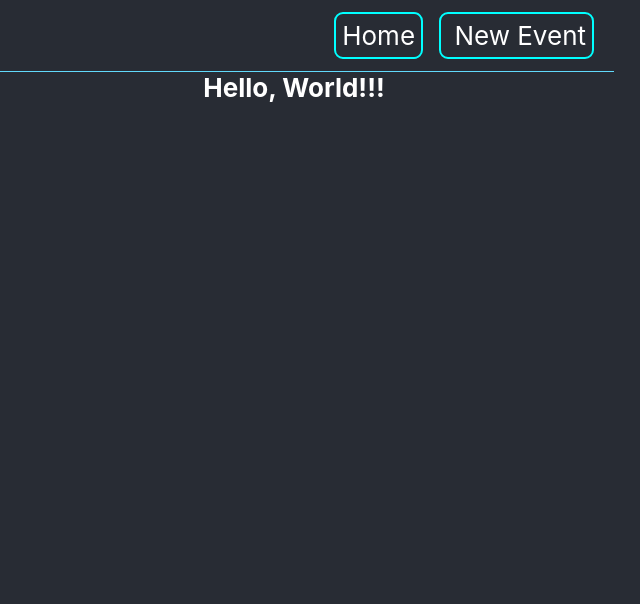
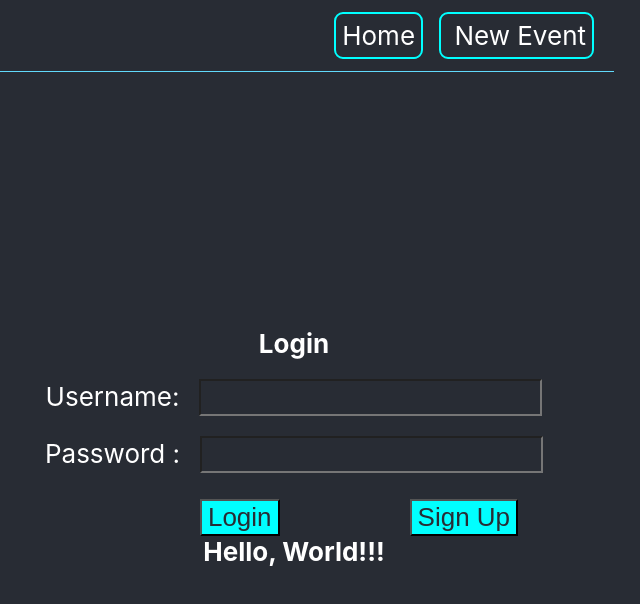
Before and after one commit to Yafet2557/Event-Planner, a React (Create React App) app in the folder frontend/: page / in a window 1280 px wide. Shown: the top 604 px of the page, without its empty margins (346-986 px from the left). Built offline with nearby package versions, Linux system fonts and the light colour scheme; no server answers.

Commit message:
imported login.

```diff
--- a/frontend/src/App.js
+++ b/frontend/src/App.js
@@ -2,12 +2,13 @@ import React from 'react';
 import HelloWorld from './HelloWorld';
 import Navbar from './navbar';
 import './index';
-
+import Login from './login';
 
 function App() {
   return (
     <div>
       <Navbar/>
+      <Login />
       <HelloWorld />
     </div>
   );
```
